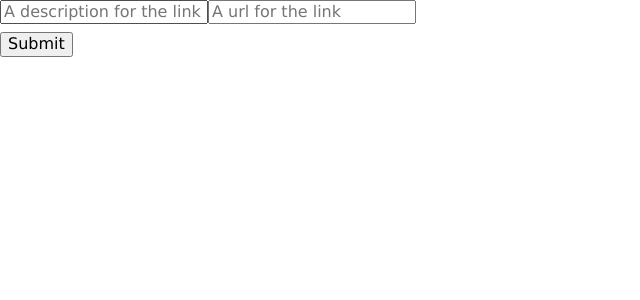
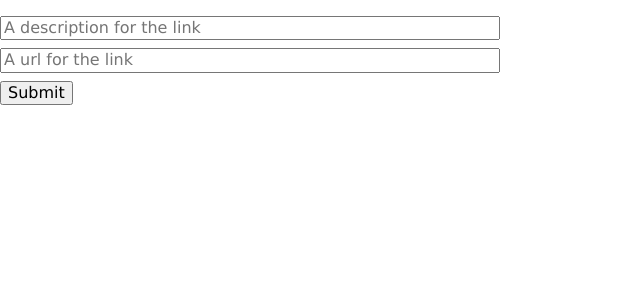
Before and after one commit to tesshuang/react-apollo, a React (Create React App) app: page / in a window 1280 px wide. Shown: the top 300 px of the page, without its empty margins (0-640 px from the left). Built offline with nearby package versions, Linux system fonts and the light colour scheme.

Commit message:
Updated createlink layout

```diff
--- a/src/components/CreateLink.js
+++ b/src/components/CreateLink.js
@@ -23,7 +23,7 @@ class CreateLink extends Component {
 
     return(
       <div>
-        <div>
+        <div className="flex flex-column mt3">
           <input className="mb2" value={description} onChange={e => this.setState({description: e.target.value})} type="text" placeholder="A description for the link" />
           <input className="mb2" value={url} onChange={e => this.setState({url: e.target.value})} type="text" placeholder="A url for the link" />
         </div>
```
